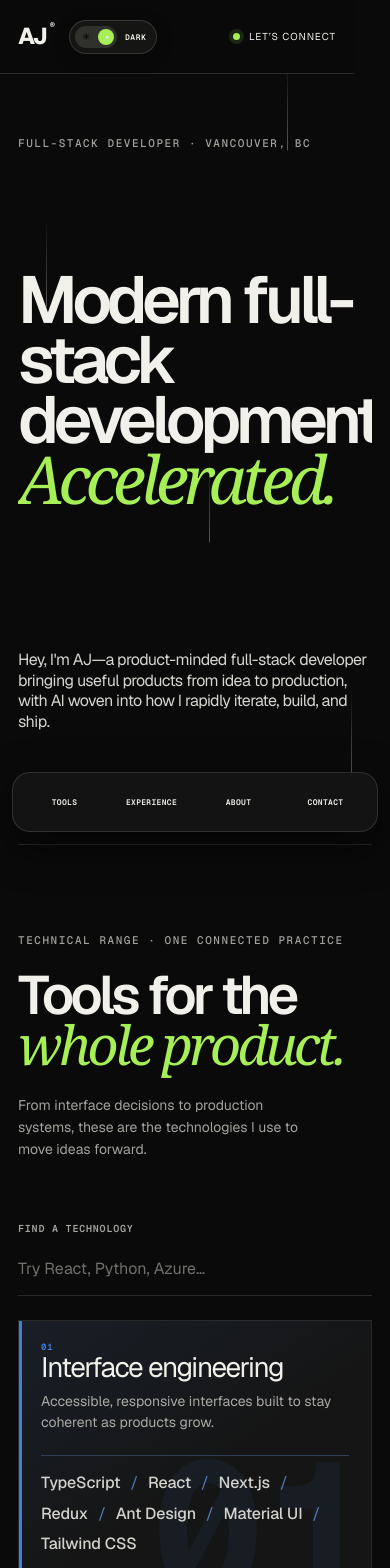
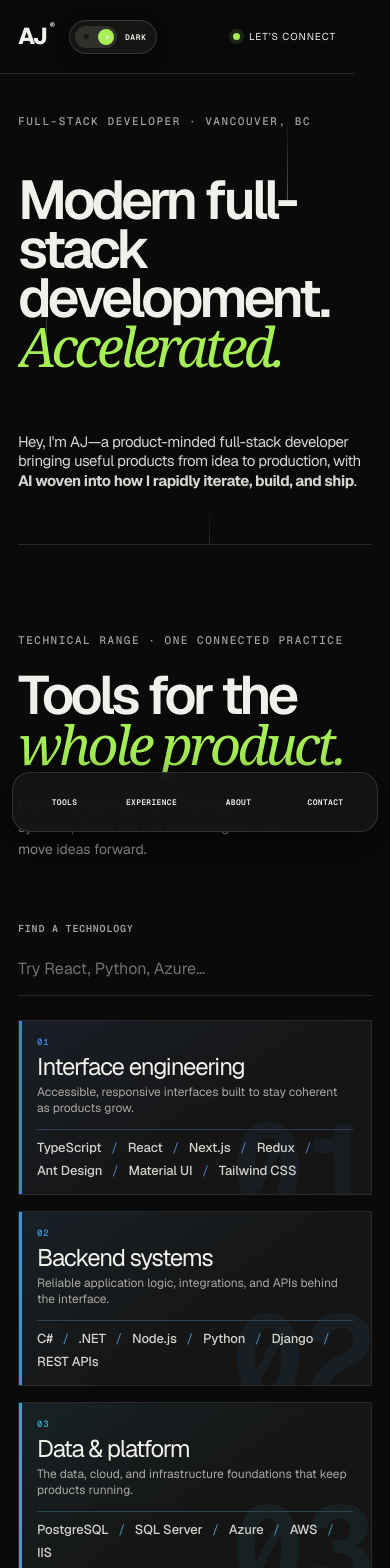
Before and after one commit to ajadversalo/ajshub, a Next.js app: page / in a window 390 px wide. Shown: the top 1568 px of the page. Built offline with nearby package versions, Linux system fonts and the light colour scheme.

Commit message:
make stuff smaller

```diff
--- a/app/globals.css
+++ b/app/globals.css
@@ -39,7 +39,7 @@ section[id] { scroll-margin-top: 24px; }
 .nav-resume:hover, .nav-resume[aria-current="page"] { color: #a7ef56; border-color: #a7ef56; }
 .availability { justify-self: end; font-size: 12px; text-transform: uppercase; letter-spacing: .09em; display: flex; align-items: center; gap: 9px; }
 .availability span { width: 7px; height: 7px; border-radius: 50%; background: #a7ef56; box-shadow: 0 0 0 4px #a7ef5620; }
-.hero { min-height: calc(100vh - 92px); padding: clamp(80px, 12vh, 145px) 0 52px; display: flex; flex-direction: column; justify-content: space-between; position: relative; overflow: hidden; }
+.hero { min-height: min(620px, calc(100vh - 92px)); padding: clamp(48px, 7vh, 76px) 0 36px; display: flex; flex-direction: column; justify-content: space-between; position: relative; overflow: hidden; }
 .hero-spotlight { --spot-x: 50%; --spot-y: 45%; position: absolute; inset: 0; z-index: 0; pointer-events: none; opacity: 0; transition: opacity .35s ease; mask-image: radial-gradient(circle 190px at var(--spot-x) var(--spot-y), #000 0 52%, #000b 70%, transparent 100%); -webkit-mask-image: radial-gradient(circle 190px at var(--spot-x) var(--spot-y), #000 0 52%, #000b 70%, transparent 100%); }
 .hero-spotlight.is-active { opacity: 1; }
 .hero-blueprint { position: absolute; inset: 0; background-image: linear-gradient(#a7ef5622 1px, transparent 1px), linear-gradient(90deg, #a7ef5622 1px, transparent 1px), linear-gradient(#a7ef5609 1px, transparent 1px), linear-gradient(90deg, #a7ef5609 1px, transparent 1px); background-size: 64px 64px, 64px 64px, 16px 16px, 16px 16px; }
@@ -55,10 +55,11 @@ section[id] { scroll-margin-top: 24px; }
 :root[data-theme="light"] .hero-blueprint { background-image: linear-gradient(#4b741f2b 1px, transparent 1px), linear-gradient(90deg, #4b741f2b 1px, transparent 1px), linear-gradient(#4b741f0d 1px, transparent 1px), linear-gradient(90deg, #4b741f0d 1px, transparent 1px); }
 :root[data-theme="light"] .blueprint-note { color: #4b741f; text-shadow: none; }
 .eyebrow { margin: 0; font: 500 11px/1 var(--font-mono), monospace; text-transform: uppercase; letter-spacing: .14em; color: var(--muted); }
-.hero h1 { margin: 30px 0 80px; font-size: clamp(64px, 10.5vw, 158px); line-height: .84; letter-spacing: -.075em; font-weight: 600; position: relative; z-index: 1; }
+.hero h1 { margin: 20px 0 38px; font-size: clamp(52px, 8vw, 112px); line-height: .86; letter-spacing: -.07em; font-weight: 600; position: relative; z-index: 1; }
 .hero h1 em, .contact h2 em { font-family: Georgia, serif; font-weight: 400; color: #a7ef56; }
 .hero-bottom { display: flex; align-items: flex-end; justify-content: space-between; position: relative; z-index: 1; }
-.hero-bottom > p { width: min(470px, 60%); font-size: clamp(18px, 2vw, 28px); line-height: 1.28; letter-spacing: -.035em; margin: 0; color: #d6d5d0; }
+.hero-bottom > p { width: min(430px, 60%); font-size: clamp(16px, 1.5vw, 22px); line-height: 1.3; letter-spacing: -.03em; margin: 0; color: #d6d5d0; }
+.hero-bottom strong { color: var(--foreground); font-weight: 700; }
 .round-link { width: 118px; height: 118px; border: 1px solid #4a4a47; border-radius: 50%; display: flex; flex-direction: column; justify-content: center; align-items: center; gap: 13px; font: 500 11px var(--font-mono), monospace; text-transform: uppercase; transition: .35s ease; }
 .round-link:hover { background: var(--paper); color: var(--ink); transform: rotate(-8deg); }
 .round-link b { font-size: 18px; font-weight: 400; }
@@ -80,18 +81,18 @@ section[id] { scroll-margin-top: 24px; }
 .toolbox-filter button { padding: 10px 0 10px 18px; border: 0; color: var(--muted); background: transparent; cursor: pointer; font: 600 9px var(--font-mono), monospace; letter-spacing: .06em; text-transform: uppercase; }
 .toolbox-filter button:hover, .toolbox-filter button:focus-visible { color: var(--foreground); }
 .toolbox-grid { display: grid; grid-template-columns: repeat(12, 1fr); gap: 16px; }
-.toolbox-grid.is-filtered .toolbox-group { grid-column: 1 / -1; min-height: 230px; }
+.toolbox-grid.is-filtered .toolbox-group { grid-column: 1 / -1; min-height: 160px; }
 .toolbox-empty { grid-column: 1 / -1; margin: 0; padding: 60px 28px; border: 1px solid var(--line); color: var(--muted); font-size: 16px; text-align: center; }
-.toolbox-group { --tool-accent: #3f7fdf; min-height: 280px; grid-column: span 7; padding: 24px 28px 26px; border: 1px solid var(--line); background: linear-gradient(145deg, color-mix(in srgb, var(--tool-accent) 9%, #151515), #151515 58%); position: relative; overflow: hidden; display: flex; flex-direction: column; transition: transform .35s cubic-bezier(.2,.8,.2,1), border-color .3s ease; }
-.toolbox-group:nth-child(2), .toolbox-group:nth-child(3) { grid-column: span 5; }.toolbox-group:nth-child(4) { grid-column: span 7; }.toolbox-group:nth-child(5) { grid-column: 1 / -1; min-height: 230px; }
+.toolbox-group { --tool-accent: #3f7fdf; min-height: 170px; grid-column: span 7; padding: 15px 20px 17px; border: 1px solid var(--line); background: linear-gradient(145deg, color-mix(in srgb, var(--tool-accent) 9%, #151515), #151515 58%); position: relative; overflow: hidden; display: flex; flex-direction: column; transition: transform .35s cubic-bezier(.2,.8,.2,1), border-color .3s ease; }
+.toolbox-group:nth-child(2), .toolbox-group:nth-child(3) { grid-column: span 5; }.toolbox-group:nth-child(4) { grid-column: span 7; }.toolbox-group:nth-child(5) { grid-column: 1 / -1; min-height: 160px; }
 .toolbox-group:nth-child(2) { --tool-accent: #3895da; }.toolbox-group:nth-child(3) { --tool-accent: #2fa7cf; }.toolbox-group:nth-child(4) { --tool-accent: #32b5a5; }.toolbox-group:nth-child(5) { --tool-accent: #78c968; }
 .toolbox-group:before { content: ""; position: absolute; inset: 0 auto 0 0; width: 3px; background: var(--tool-accent); transition: width .35s ease; }
-.toolbox-group:after { content: attr(data-index); position: absolute; right: -8px; bottom: -50px; color: color-mix(in srgb, var(--tool-accent) 8%, transparent); font: 650 190px/1 var(--font-mono), monospace; pointer-events: none; }
+.toolbox-group:after { content: attr(data-index); position: absolute; right: -5px; bottom: -32px; color: color-mix(in srgb, var(--tool-accent) 8%, transparent); font: 650 120px/1 var(--font-mono), monospace; pointer-events: none; }
 .toolbox-group:hover { transform: translateY(-5px); border-color: color-mix(in srgb, var(--tool-accent) 65%, var(--line)); }.toolbox-group:hover:before { width: 7px; }
 .toolbox-number { color: var(--tool-accent); font: 600 9px var(--font-mono), monospace; letter-spacing: .1em; }
-.toolbox-group-heading { margin: auto 0 22px; position: relative; z-index: 1; }.toolbox-group-heading h3 { margin: 0 0 10px; font-size: clamp(28px, 3vw, 46px); line-height: 1; letter-spacing: -.05em; }.toolbox-group-heading p { max-width: 500px; margin: 0; color: #aaa9a4; font-size: 14px; line-height: 1.5; }
-.toolbox-group ul { display: flex; flex-wrap: wrap; gap: 8px 0; padding: 16px 0 0; margin: 0; border-top: 1px solid color-mix(in srgb, var(--tool-accent) 24%, var(--line)); list-style: none; position: relative; z-index: 1; }
-.toolbox-group li { color: #d2d1cb; font-size: 16px; line-height: 1.4; font-weight: 500; letter-spacing: -.01em; }
+.toolbox-group-heading { margin: auto 0 12px; position: relative; z-index: 1; }.toolbox-group-heading h3 { margin: 0 0 5px; font-size: clamp(24px, 2.4vw, 34px); line-height: 1; letter-spacing: -.05em; }.toolbox-group-heading p { max-width: 500px; margin: 0; color: #aaa9a4; font-size: 12px; line-height: 1.4; }
+.toolbox-group ul { display: flex; flex-wrap: wrap; gap: 5px 0; padding: 9px 0 0; margin: 0; border-top: 1px solid color-mix(in srgb, var(--tool-accent) 24%, var(--line)); list-style: none; position: relative; z-index: 1; }
+.toolbox-group li { color: #d2d1cb; font-size: 13px; line-height: 1.35; font-weight: 500; letter-spacing: -.01em; }
 .toolbox-group li:not(:last-child)::after { content: "/"; padding: 0 10px; color: color-mix(in srgb, var(--tool-accent) 65%, #777); font-weight: 400; }
 :root[data-theme="light"] .toolbox-heading h2 em { color: #4b741f; }:root[data-theme="light"] .toolbox-group { color: #151610; border-color: #c8c7bf; background: linear-gradient(145deg, color-mix(in srgb, var(--tool-accent) 20%, #e5e4dc), #deddd5 62%); }:root[data-theme="light"] .toolbox-group-heading p { color: #55564f; }:root[data-theme="light"] .toolbox-group li { color: #34352f; }
 .work { padding: 140px 0 160px; }
@@ -187,13 +188,13 @@ section[id] { scroll-margin-top: 24px; }
 @media (max-width: 900px) {
   .shell { width: min(100% - 36px, 1400px); }.nav { padding-inline: 18px; grid-template-columns: 1fr auto; backdrop-filter: none; -webkit-backdrop-filter: none; }.nav nav { position: fixed; left: 12px; right: 12px; bottom: max(12px, env(safe-area-inset-bottom)); z-index: 30; display: grid; grid-auto-flow: column; grid-auto-columns: 1fr; gap: 0; padding: 8px; border: 1px solid #ffffff1f; border-radius: 18px; background: #151515ee; box-shadow: 0 14px 40px #0009; backdrop-filter: blur(18px); -webkit-backdrop-filter: blur(18px); }.nav nav a { min-height: 42px; display: grid; place-items: center; border-radius: 11px; font: 600 8px var(--font-mono), monospace; text-transform: uppercase; letter-spacing: .04em; }.nav nav a:hover, .nav nav a:focus-visible, .nav nav a[aria-current="page"] { background: #a7ef56; color: #0a0a0a; opacity: 1; }.nav-mobile-resume { display: grid; }.nav-resume { display: none; }.contact-inner { padding-bottom: 110px; }
   :root[data-theme="light"] .nav nav { color: #1b1c18; border-color: #11120f1f; background: #fffffff0; box-shadow: 0 14px 40px #35362f35; }
-  .hero { min-height: 760px; padding-top: 90px; }.hero h1 { margin-top: 25px; }.hero-bottom > p { width: 70%; }
+  .hero { min-height: 560px; padding-top: 58px; }.hero h1 { margin-top: 18px; }.hero-bottom > p { width: 70%; }
   .section-heading, .experience-heading, .toolbox-heading { grid-template-columns: 1fr; gap: 25px; }.section-note, .experience-heading > p:last-child, .toolbox-heading > p:last-child { margin-left: 0; }.toolbox-filter { grid-template-columns: 1fr; gap: 10px; }.toolbox-grid { grid-template-columns: 1fr; }.toolbox-group, .toolbox-group:nth-child(2), .toolbox-group:nth-child(3), .toolbox-group:nth-child(4), .toolbox-group:nth-child(5), .toolbox-grid.is-filtered .toolbox-group { grid-column: auto; }.project { grid-template-columns: 1fr; }.project-visual { min-height: 380px; }.project-copy { padding-top: 35px; }.experience-chapter { grid-template-columns: 1fr; gap: 50px; }.company-context { position: static; }.about { grid-template-columns: 1fr; gap: 55px; }
 }
 @media (max-width: 560px) {
-  .nav { height: 74px; }.availability { font-size: 10px; }.hero { min-height: calc(100svh - 74px); padding: 64px 0 112px; }
-  .hero h1 { margin: 20px 0 38px; font-size: clamp(53px, 17vw, 80px); line-height: .9; }.hero-bottom { align-items: center; }.hero-bottom > p { width: 100%; font-size: 16px; }.round-link { display: none; }
-  .work { padding: 90px 0 100px; }.toolbox { padding: 90px 0 110px; }.toolbox-heading { margin-bottom: 55px; }.toolbox-group, .toolbox-group:nth-child(5) { min-height: 240px; padding: 20px 22px; }.project { padding: 25px 0 40px; }.project-top { grid-template-columns: auto 1fr auto; gap: 20px; }.project-top span:nth-child(2) { text-align: right; }.project-visual { min-height: 250px; }.project-visual:after { width: 180px; height: 180px; }.visual-orbit { width: 250px; height: 110px; }.project-copy ul { margin-bottom: 35px; }.experience { padding: 90px 0 110px; }.experience-heading { margin-bottom: 70px; }.experience-chapter { padding: 48px 0 70px; }.company-index { margin-bottom: 30px; }.product-record { min-height: 260px; padding: 22px; }
+  .nav { height: 74px; }.availability { font-size: 10px; }.hero { min-height: 470px; padding: 42px 0 54px; }
+  .hero h1 { margin: 16px 0 28px; font-size: clamp(44px, 14vw, 66px); line-height: .9; }.hero-bottom { align-items: center; }.hero-bottom > p { width: 100%; font-size: 15px; }.round-link { display: none; }
+  .work { padding: 90px 0 100px; }.toolbox { padding: 90px 0 110px; }.toolbox-heading { margin-bottom: 55px; }.toolbox-group, .toolbox-group:nth-child(5) { min-height: 175px; padding: 15px 18px; }.project { padding: 25px 0 40px; }.project-top { grid-template-columns: auto 1fr auto; gap: 20px; }.project-top span:nth-child(2) { text-align: right; }.project-visual { min-height: 250px; }.project-visual:after { width: 180px; height: 180px; }.visual-orbit { width: 250px; height: 110px; }.project-copy ul { margin-bottom: 35px; }.experience { padding: 90px 0 110px; }.experience-heading { margin-bottom: 70px; }.experience-chapter { padding: 48px 0 70px; }.company-index { margin-bottom: 30px; }.product-record { min-height: 260px; padding: 22px; }
   .about { padding: 90px 0 110px; }.contact-inner { padding-top: 85px; }.contact h2 { margin: 42px 0 80px; }.contact-links { align-items: flex-start; flex-direction: column; gap: 55px; }.contact-links > div { width: 100%; justify-content: space-between; }
 }
 @media (prefers-reduced-motion: reduce) { html { scroll-behavior: auto; }.rain i { animation: none; } * { transition-duration: .01ms !important; } }
--- a/app/page.tsx
+++ b/app/page.tsx
@@ -62,7 +62,7 @@ export default function Home() {
         </h1>
         <div className="hero-bottom">
           <p>
-            Hey, I'm AJ—a product-minded full-stack developer bringing useful products from idea to production, with AI woven into how I rapidly iterate, build, and ship.
+            Hey, I'm AJ—a product-minded full-stack developer bringing useful products from idea to production, with <strong>AI woven into how I rapidly iterate, build, and ship</strong>.
           </p>
           <a
             className="round-link"
```
